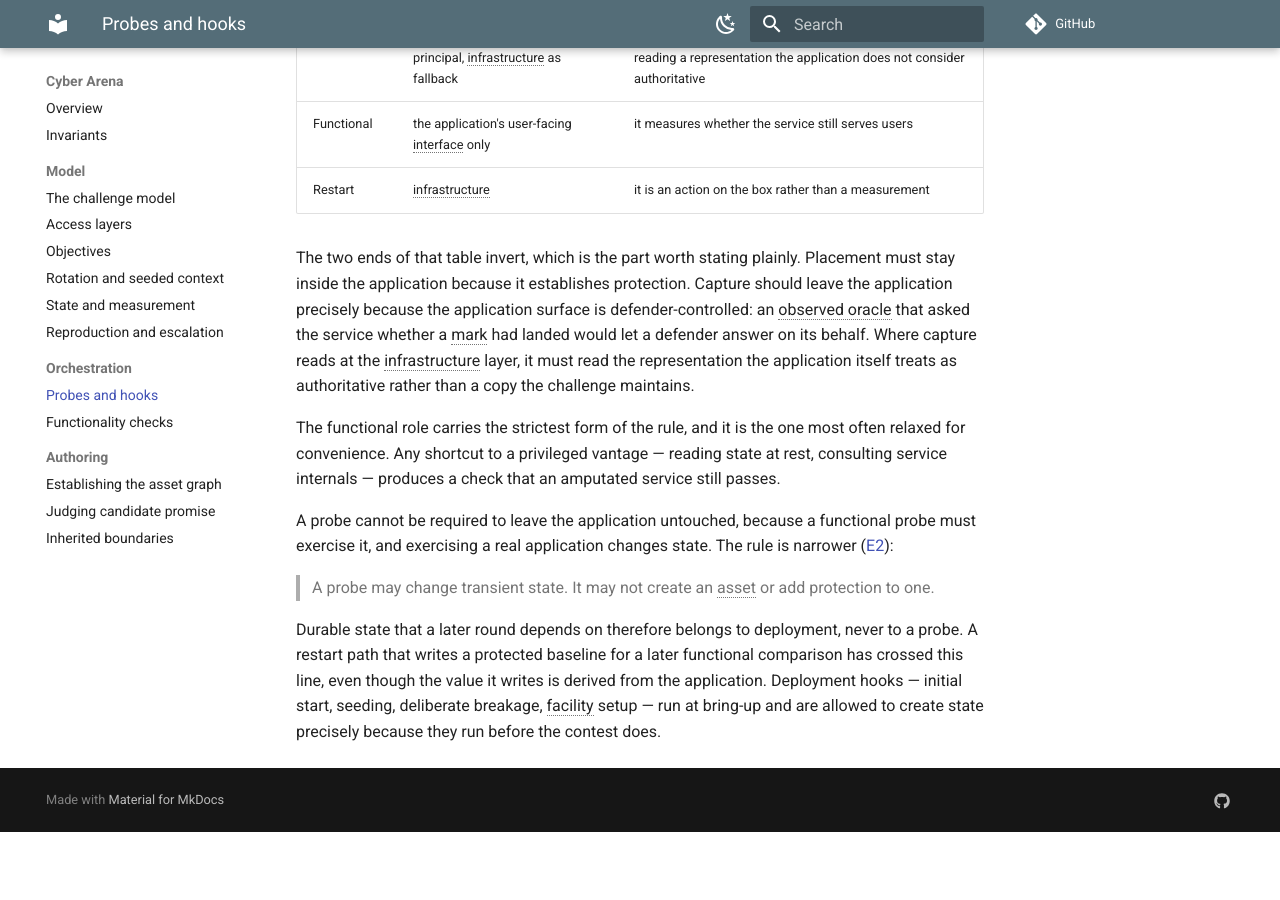
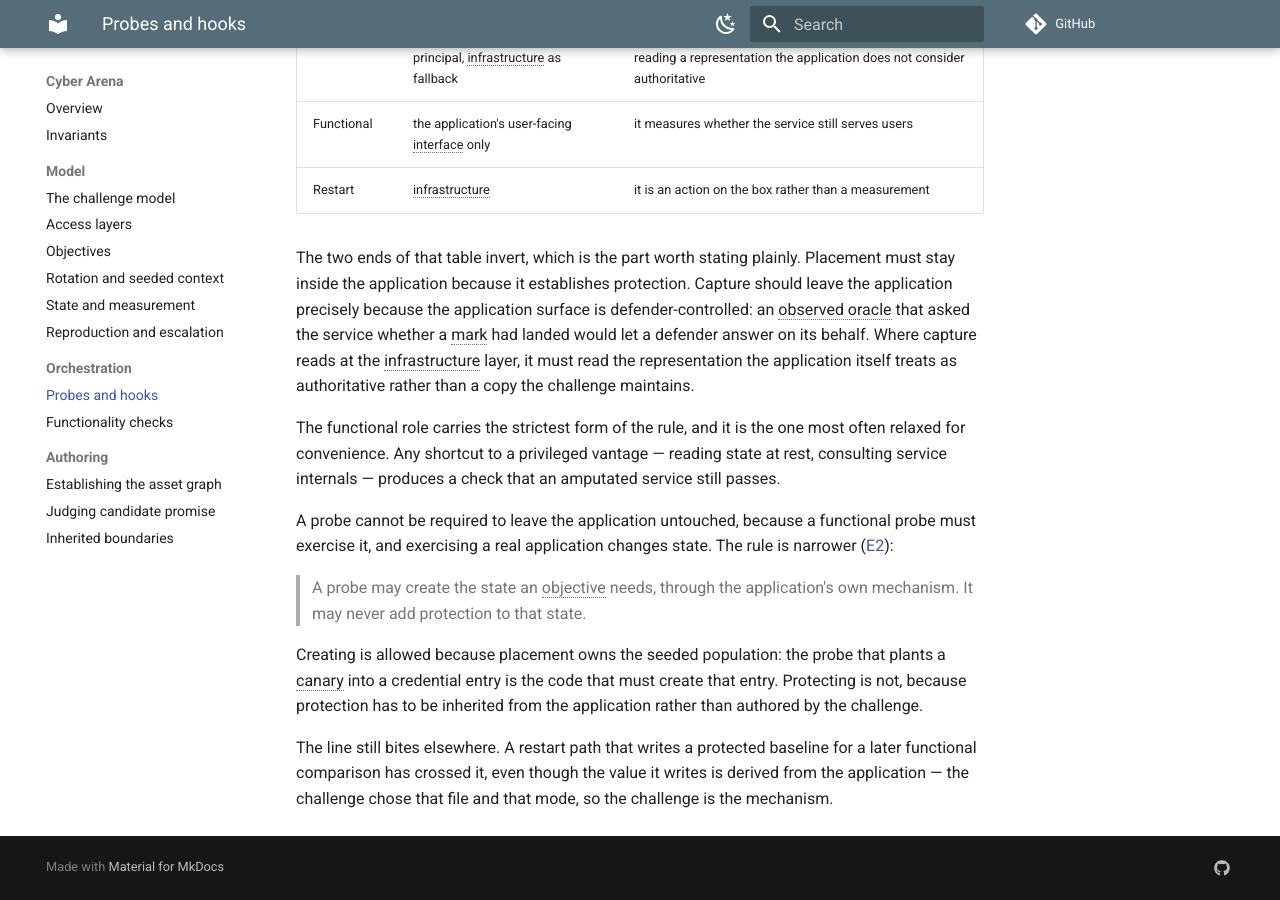
Before and after one commit to cyber-arena-ai/cyber-arena-docs, an MkDocs documentation site: the page built from docs/runtime/probes.md, in a window 1280 px wide and 900 px high, scrolled down 1316 px. Built offline with MkDocs 1.6.1 and Material for MkDocs 9.7.7, drawn with Linux system fonts in a browser that asks for light colours; comment, search, counter and statistics services are not loaded; before the commit the page ends 2148 px from its top, so only the background shows below that.

Commit message:
Update: Align the reasoning pages with flag-handler seeding

```diff
--- a/docs/runtime/probes.md
+++ b/docs/runtime/probes.md
@@ -62,12 +62,15 @@ A probe cannot be required to leave the application untouched, because a
 functional probe must exercise it, and exercising a real application changes
 state. The rule is narrower ([E2](../invariants.md#e-facility-conduct)):
 
-> A probe may change transient state. It may not create an asset or add
-> protection to one.
+> A probe may create the state an objective needs, through the application's
+> own mechanism. It may never add protection to that state.
 
-Durable state that a later round depends on therefore belongs to deployment,
-never to a probe. A restart path that writes a protected baseline for a
-later functional comparison has crossed this line, even though the value it
-writes is derived from the application. Deployment hooks — initial start,
-seeding, deliberate breakage, facility setup — run at bring-up and are
-allowed to create state precisely because they run before the contest does.
+Creating is allowed because placement owns the seeded population: the probe
+that plants a canary into a credential entry is the code that must create
+that entry. Protecting is not, because protection has to be inherited from
+the application rather than authored by the challenge.
+
+The line still bites elsewhere. A restart path that writes a protected
+baseline for a later functional comparison has crossed it, even though the
+value it writes is derived from the application — the challenge chose that
+file and that mode, so the challenge is the mechanism.
```
Also changed, not shown: docs/model/rotation.md (+9 -4 lines).
